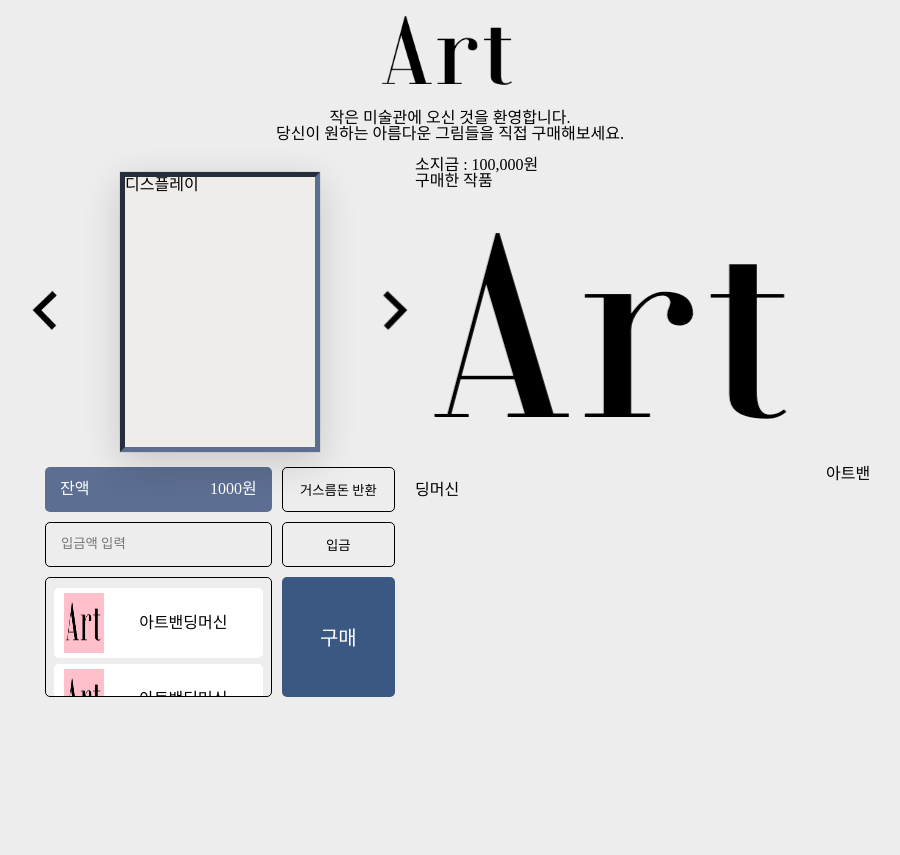
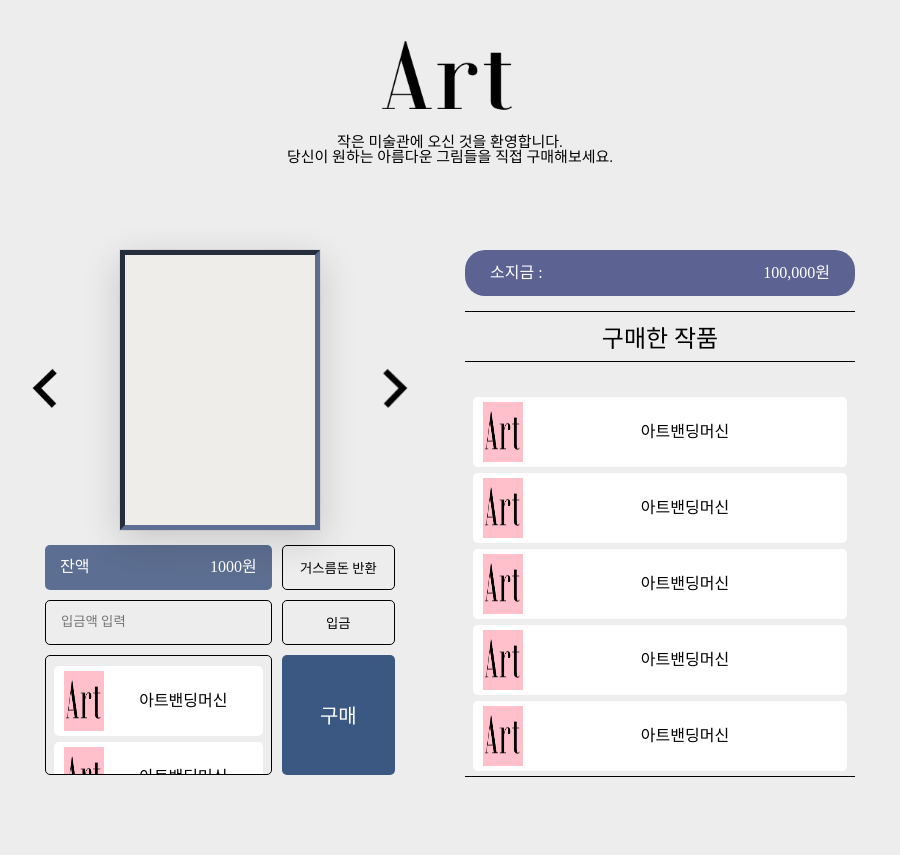
Before and after one commit to 2duckchun/VendingMachine_Art, a plain HTML site: page index.html in a window 1280 px wide. Shown: the whole page, without its empty margins (190-1090 px from the left). Before the commit the page ends 800 px from the top, so only its background shows below. Drawn offline with Linux system fonts and the light colour scheme; a web font is replaced by a local one.

Commit message:
11월 16일 페어프로그래밍 기록
1. CSS 작성에 대해 1차적으로 완료함. 추후 mixin으로 수정할 수 있음.
2. JS 설계 중. 일단 그림을 동적으로 구매하는 기능부터 추가할 예정.

```diff
--- a/index.html
+++ b/index.html
@@ -20,7 +20,7 @@
         <section class="cont-artmachine">
             <div class="cont-carousel">
                 <button class="btn-carousel left"><img src="src/img/arrow.png" alt=""></button>
-                <div class="display-carousel">디스플레이</div>
+                <div class="display-carousel"></div>
                 <button class="btn-carousel right"><img src="src/img/arrow.png" alt=""></button>
             </div>
             <div class="cont-buy">
@@ -63,6 +63,30 @@
                     <img src="src/img/logo.png" alt="구매한 작품 리스트">
                     <span>아트밴딩머신</span>
                 </li>
+                <li class="li-cart myart">
+                    <img src="src/img/logo.png" alt="구매한 작품 리스트">
+                    <span>아트밴딩머신</span>
+                </li>
+                <li class="li-cart myart">
+                    <img src="src/img/logo.png" alt="구매한 작품 리스트">
+                    <span>아트밴딩머신</span>
+                </li>
+                <li class="li-cart myart">
+                    <img src="src/img/logo.png" alt="구매한 작품 리스트">
+                    <span>아트밴딩머신</span>
+                </li>
+                <li class="li-cart myart">
+                    <img src="src/img/logo.png" alt="구매한 작품 리스트">
+                    <span>아트밴딩머신</span>
+                </li>
+                <li class="li-cart myart">
+                    <img src="src/img/logo.png" alt="구매한 작품 리스트">
+                    <span>아트밴딩머신</span>
+                </li>
+                <li class="li-cart myart">
+                    <img src="src/img/logo.png" alt="구매한 작품 리스트">
+                    <span>아트밴딩머신</span>
+                </li>
             </ul>
         </section>
     </main>
--- a/src/style/_render.scss
+++ b/src/style/_artmachine.scss
@@ -1,39 +1,6 @@
-// setting
-html {
-    box-sizing: border-box;
-    background-color: #EEEDED;
-}
-*, *::before, *::after {
-    box-sizing: inherit;
-}
-
-.ir {
-    position: absolute;
-    clip: rect(0 0 0 0);
-    width: 1px;
-    height: 1px;
-    margin: -1px;
-    overflow: hidden;
-}
-
-// header
-header {
-    width: 400px;
-    margin: 0px auto;
-    text-align: center;
-    img {
-        width: 150px;
-    }
-}
-
-.cont-main {
-    width: 850px;
-    height: 550px;
-    margin: 15px auto;
-    display: flex;
-}
 
 .cont-artmachine {
+
     .cont-carousel {
         position: relative;
         margin: 15px auto;
@@ -63,8 +30,6 @@ header {
             right: 0;
             transform: translateY(-50%) rotateY(180deg);
         }
-
-
     }
 
     .cont-buy {
@@ -95,7 +60,6 @@ header {
                 display: flex;
                 align-items: center;
                 justify-content: center;
-                padding: 0 15px;
                 border:1px solid black;
                 background-color: transparent;
             }
@@ -109,36 +73,6 @@ header {
                 justify-content: center;
                 border:1px solid black;
                 padding: 0 15px;
-            }
-        }
-        .ul-cart{
-            padding: 10px 8px;
-            background-color: transparent;
-            border-radius: 5px;
-            color: black;
-            font-family: 'GmarketSansMedium';
-            border:1px solid black;
-            overflow: scroll;
-
-            .li-cart{
-                display: flex;
-                justify-content: space-between;
-                align-items: center;
-                padding-left:10px;
-                background-color: #fff;
-                height: 70px;
-                border-radius: 5px;
-                span{
-                    flex-grow: 1;
-                }
-                img{
-                    background-color: pink;
-                    height: 60px;
-                    width: 40px;
-                }
-            }
-            li + li{
-                margin-top: 6px;
             }
         }
         .btn-buy{
--- /dev/null
+++ b/src/style/_common.scss
@@ -0,0 +1,55 @@
+// setting
+html {
+    box-sizing: border-box;
+    background-color: #EEEDED;
+}
+*, *::before, *::after {
+    box-sizing: inherit;
+}
+
+.ir {
+    position: absolute;
+    clip: rect(0 0 0 0);
+    width: 1px;
+    height: 1px;
+    margin: -1px;
+    overflow: hidden;
+}
+
+.cont-main {
+    width: 850px;
+    height: 550px;
+    margin: 70px auto;
+    display: flex;
+    gap: 50px;
+}
+
+.ul-cart{
+    padding: 10px 8px;
+    background-color: transparent;
+    border-radius: 5px;
+    color: black;
+    font-family: 'GmarketSansMedium';
+    border:1px solid black;
+    overflow-y: scroll;
+    .li-cart{
+        display: flex;
+        justify-content: space-between;
+        align-items: center;
+        padding-left:10px;
+        background-color: #fff;
+        height: 70px;
+        border-radius: 5px;
+        span{
+            flex-grow: 1;
+        }
+        img{
+            background-color: pink;
+            height: 60px;
+            width: 40px;
+        }
+    }
+    li + li{
+        margin-top: 6px;
+    }
+}
--- /dev/null
+++ b/src/style/_header.scss
@@ -0,0 +1,11 @@
+// header
+header {
+    width: 400px;
+    margin: 25px auto;
+    text-align: center;
+    font-size: 15px;
+    font-family: 'GmarketSansMedium';
+    img {
+        width: 150px;
+    }
+}
--- /dev/null
+++ b/src/style/_info.scss
@@ -0,0 +1,34 @@
+.cont-info{
+    width: 390px;
+
+    .info-mymoney{
+        display: flex;
+        justify-content: space-between;
+        align-items: center;
+        background-color: #5c6291;
+        color:white;
+        margin: 15px 0;
+        padding: 15px 25px;
+        border-radius: 20px;
+        font-family: 'GmarketSansMedium';
+    }
+    .tit-myart{
+        background-color: transparent;
+        text-align: center;
+        border-top: 1px solid black;
+        border-bottom: 1px solid black;
+        padding: 15px 0px 10px;
+        font-size: 24px;
+        font-family: 'GmarketSansMedium';
+        line-height: 100%;
+    }
+    .ul-cart{
+        border: none;
+        border-bottom: 1px solid black;
+        border-radius: 0px;
+        margin-top: 25px;
+        height: 390px;
+        text-align: center;
+    }
+
+}
--- a/src/style/style.scss
+++ b/src/style/style.scss
@@ -3,5 +3,9 @@
     src: url('https://cdn.jsdelivr.net/gh/projectnoonnu/noonfonts_2001@1.1/GmarketSansMedium.woff') format('woff');
     font-weight: normal;
     font-style: normal;
-};
-@import "render";
+}
+
+@import "header";
+@import "artmachine";
+@import "info";
+@import "common";
```
Also changed, not shown: src/js/설계.txt (added), src/style/style.css, 1 other file.
